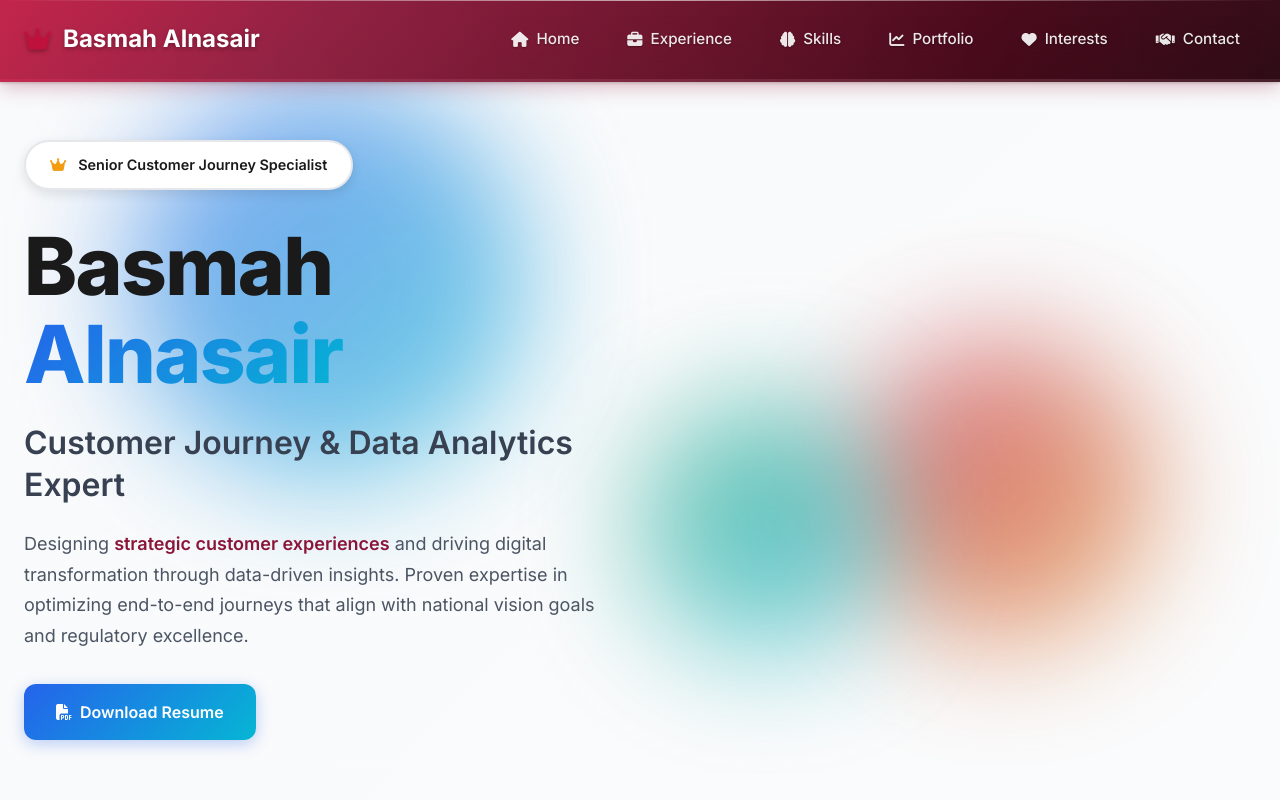
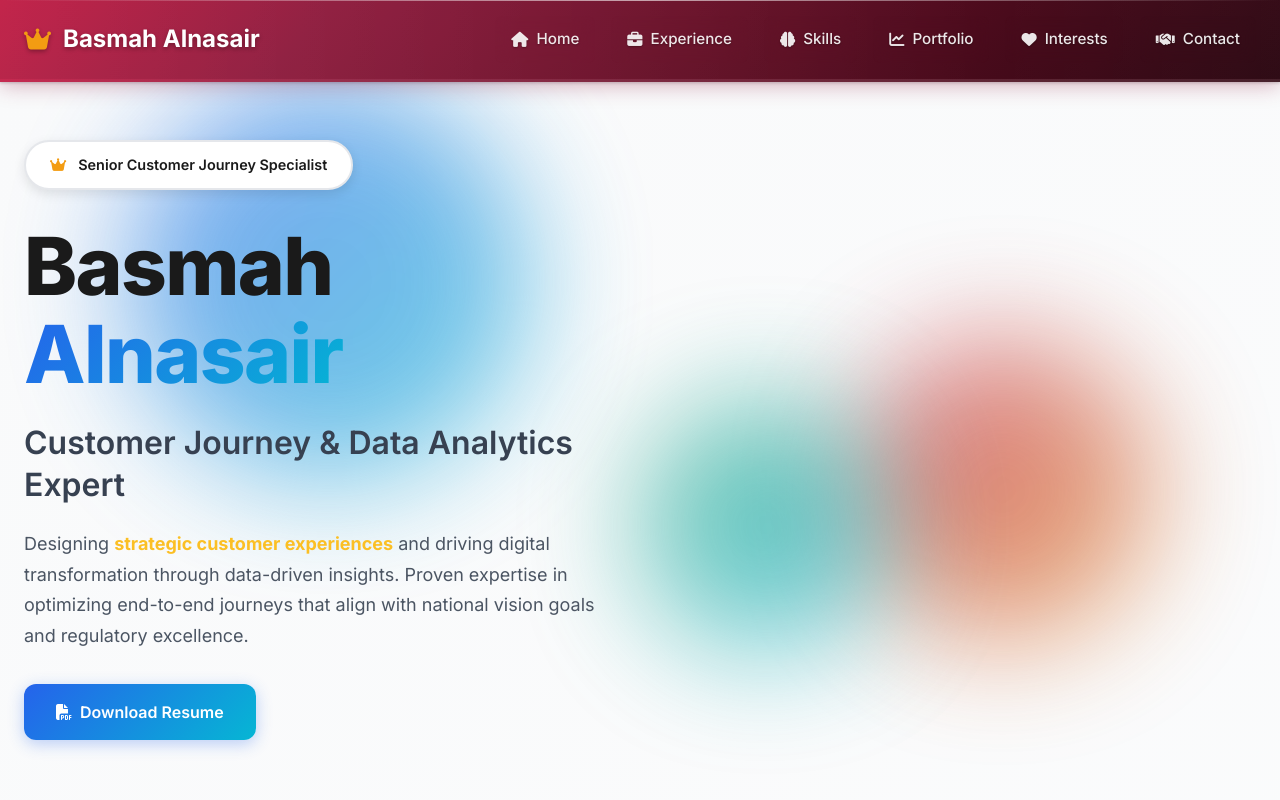
Before and after one commit to ItsBasma/basmah.github.com, a plain HTML site: page index.html in a window 1280 px wide. Shown: the top 800 px of the page. Drawn offline with nearby package versions, Linux system fonts and the light colour scheme.

Commit message:
Update index.html

```diff
--- a/index.html
+++ b/index.html
@@ -27,7 +27,7 @@
         <div class="container mx-auto px-6 py-4">
             <div class="flex justify-between items-center">
                 <div class="logo">
-                    <i class="fas fa-crown mr-3" style="color: var(--burgundy);"></i>
+                    <i class="fas fa-crown mr-3" style="color: #f39c12;"></i>
                     Basmah Alnasair
                 </div>
 
@@ -109,7 +109,7 @@
                                 Customer Journey & Data Analytics Expert
                             </h2>
                             <p class="hero-description">
-                                Designing <span style="color: #8b1538; font-weight: 600;">strategic customer experiences</span> and driving digital transformation through
+                                Designing <span style="color: #fbbf24; font-weight: 700;">strategic customer experiences</span> and driving digital transformation through
                                 data-driven insights. Proven expertise in optimizing end-to-end journeys that align with national vision goals and regulatory excellence.
                             </p>
                             <div class="flex justify-center lg:justify-start">
@@ -405,7 +405,7 @@
             </div>
         </section>
 
-<!-- Contact Section -->
+        <!-- Contact Section -->
         <section id="contact" class="contact-section">
             <div class="container mx-auto px-6">
                 <div class="section-header" data-aos="fade-up">
```
